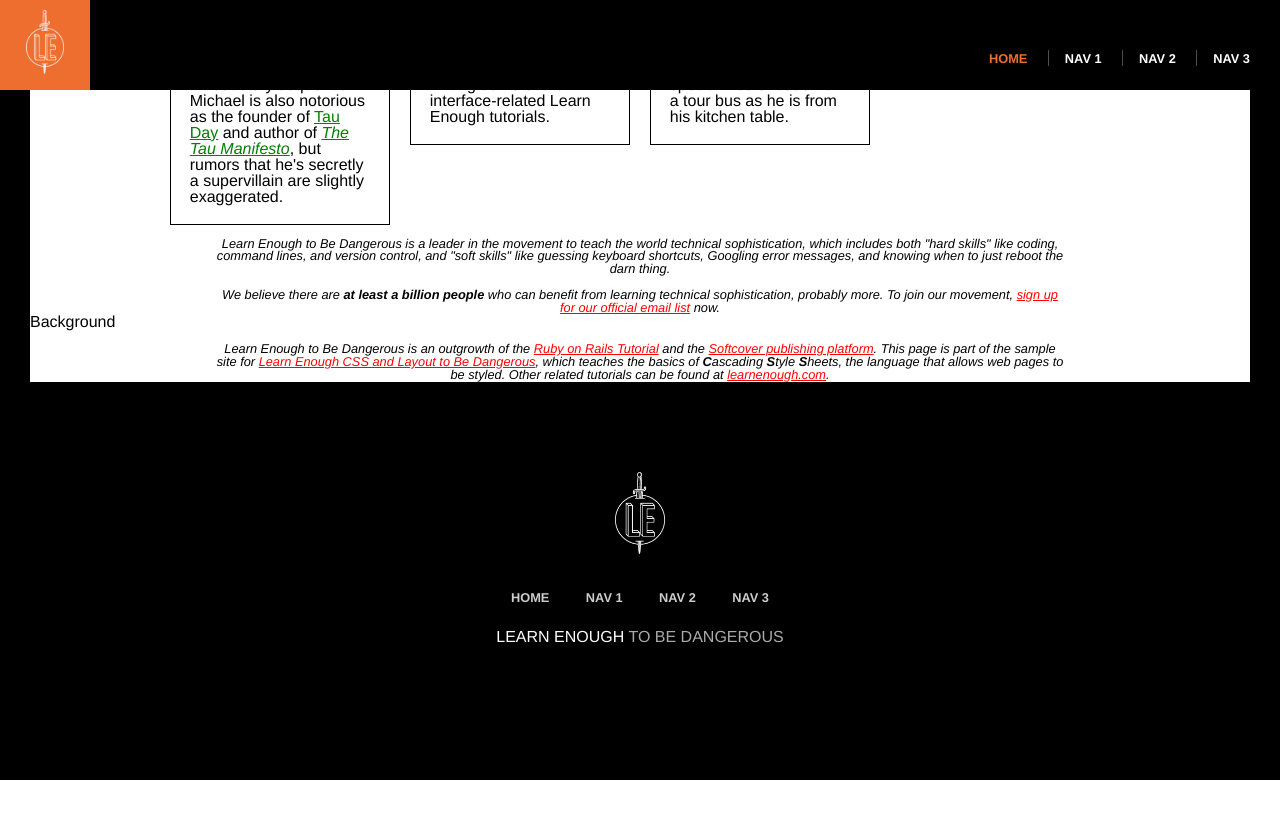
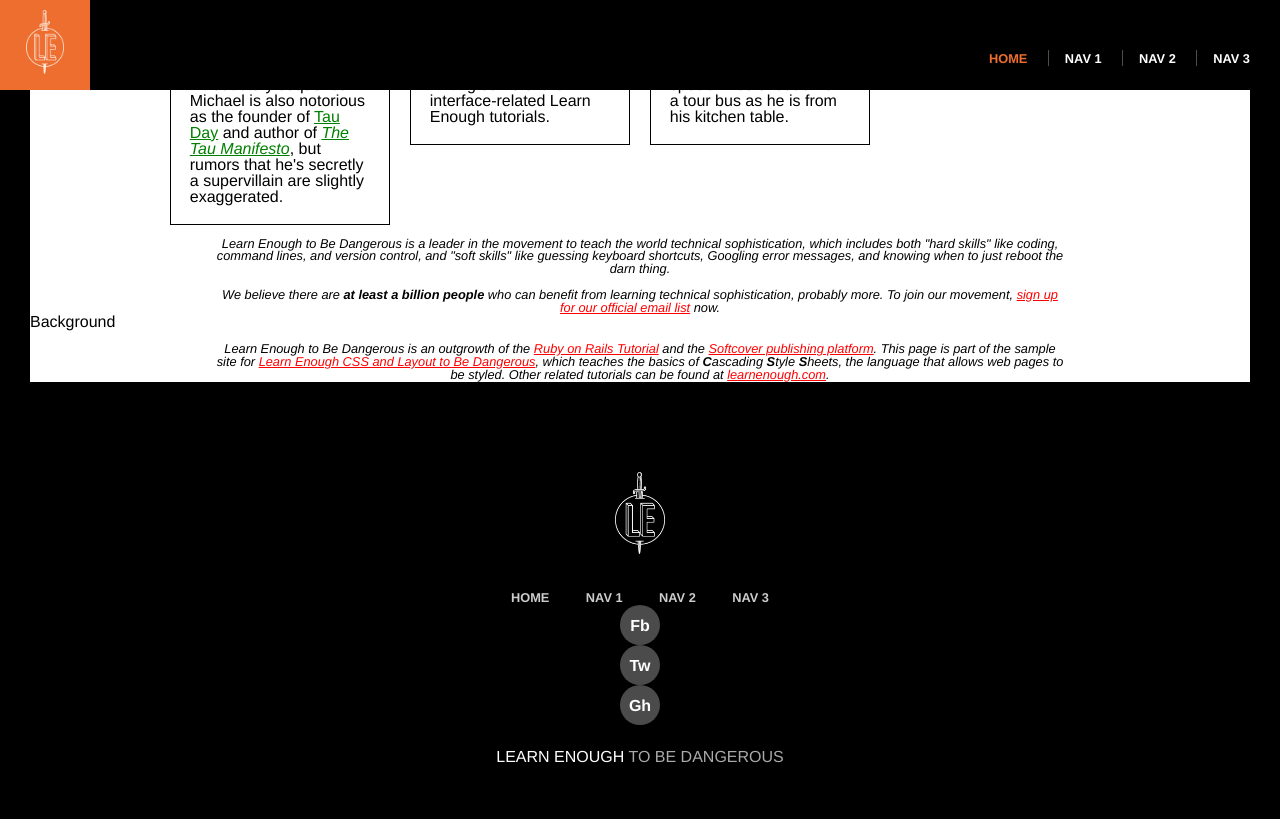
Before and after one commit to Travizzle/travizzle.github.io, a Jekyll site: the page built from index.html, in a window 1280 px wide and 900 px high, scrolled down 897 px. Shown: the top 819 px of the window. Built offline with Jekyll 4.4.1, drawn with Linux system fonts in a browser that asks for light colours; before the commit the page ends 1677 px from its top, so only the background shows below that.

Commit message:
Make a social links include and add to footer

```diff
--- a/_includes/footer.html
+++ b/_includes/footer.html
@@ -7,5 +7,8 @@
             {% include nav-links.html %}
         </ul>
     </nav>
+    <ul>
+        {% include social-links.html %}
+    </ul>
     <h3>Learn Enough <span>to Be Dangerous</span></h3>
 </footer>
--- /dev/null
+++ b/_includes/social-links.html
@@ -0,0 +1,9 @@
+<li>
+    <a href="https://example.com/" class="social-link">Fb</a>
+</li>
+<li>
+    <a href="https://example.com/" class="social-link">Tw</a>
+</li>
+<li>
+    <a href="https://example.com/" class="social-link">Gh</a>
+</li>
--- a/_layouts/default.html
+++ b/_layouts/default.html
@@ -6,15 +6,7 @@
         <div class="full-hero hero-home">
             <h1>I'm an h1</h1>
             <ul class="social-list">
-                <li>
-                    <a href="https://example.com/" class="social-link">Fb</a>
-                </li>
-                <li>
-                    <a href="https://example.com/" class="social-link">Tw</a>
-                </li>
-                <li>
-                    <a href="https://example.com/" class="social-link">Gh</a>
-                </li>
+                {% include social-links.html %}
             </ul>
         </div>
         <h2>THE FOUNDERS</h2>
```
